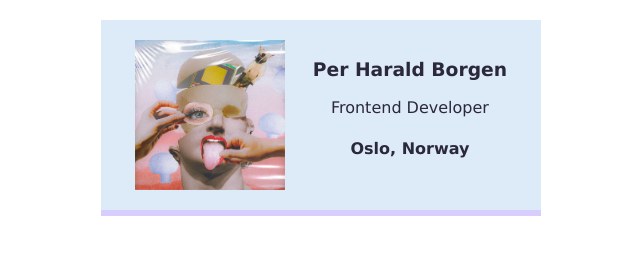
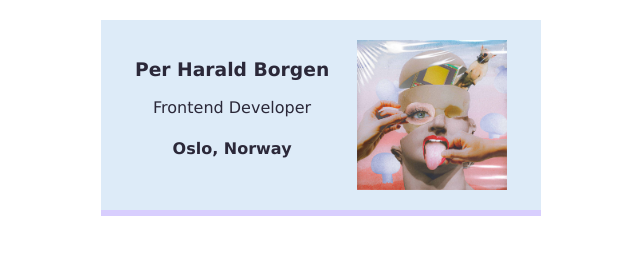
Before and after one commit to Sheena0417/business_card_Sheena, a website built with Vite: page index.html in a window 1280 px wide. Shown: the whole page, without its empty margins (319-959 px from the left). Built offline with nearby package versions, Linux system fonts and the light colour scheme.

Commit message:
左右の配置を入れ替え

```diff
--- a/index.html
+++ b/index.html
@@ -4,12 +4,18 @@
     </head>
     <body>
         <div class="card">
-            <img class="avatar" src="images/icon_sheena.jpg">
+
             <div >
                 <h3>Per Harald Borgen</h3>
                 <p>Frontend Developer</p>
                 <h4>Oslo, Norway</h4>
             </div>
+
+            <img
+            class="avatar"
+            src="images/icon_sheena.jpg"
+            alt="sheena's photo">
+
         </div>
     </body>
 </html>
```
